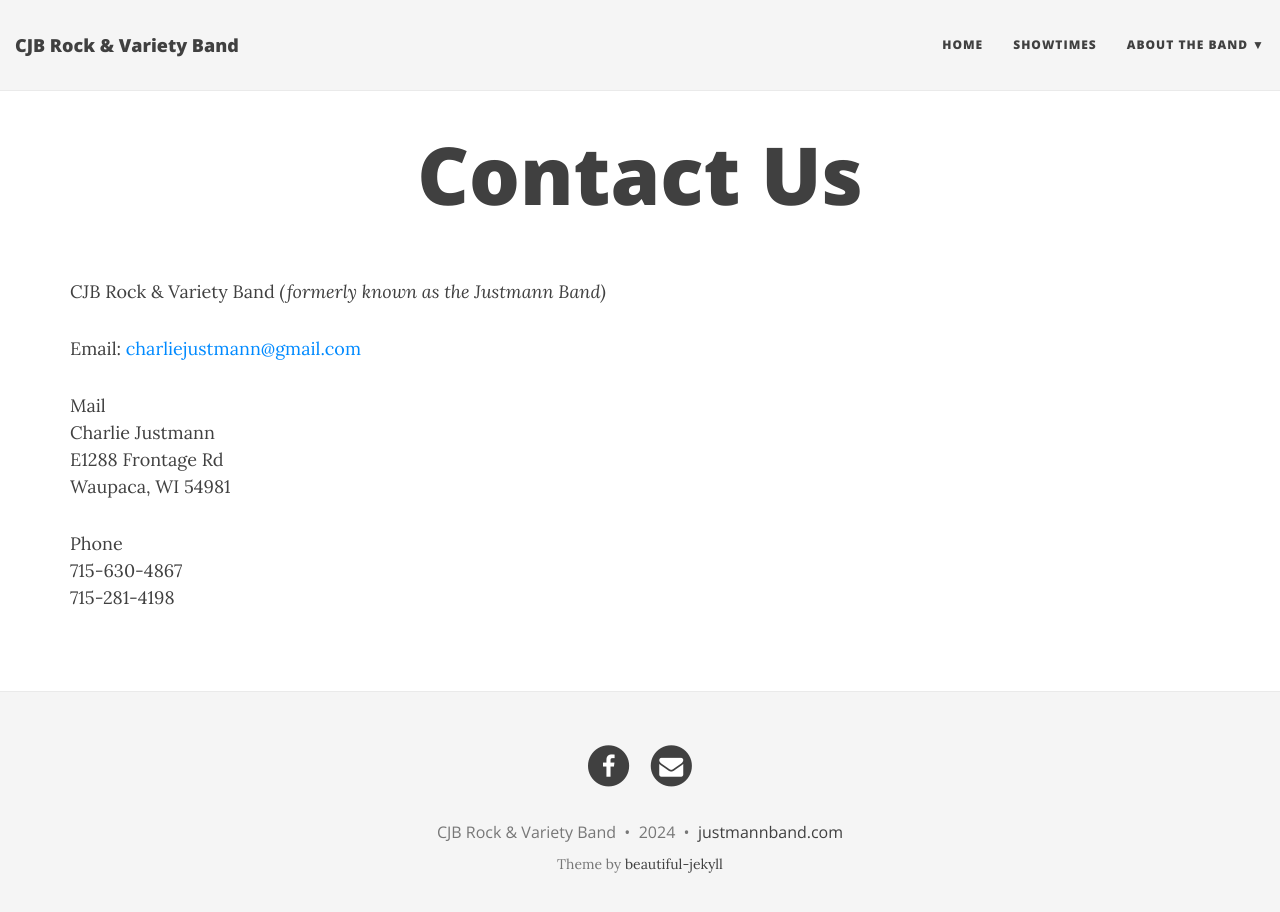
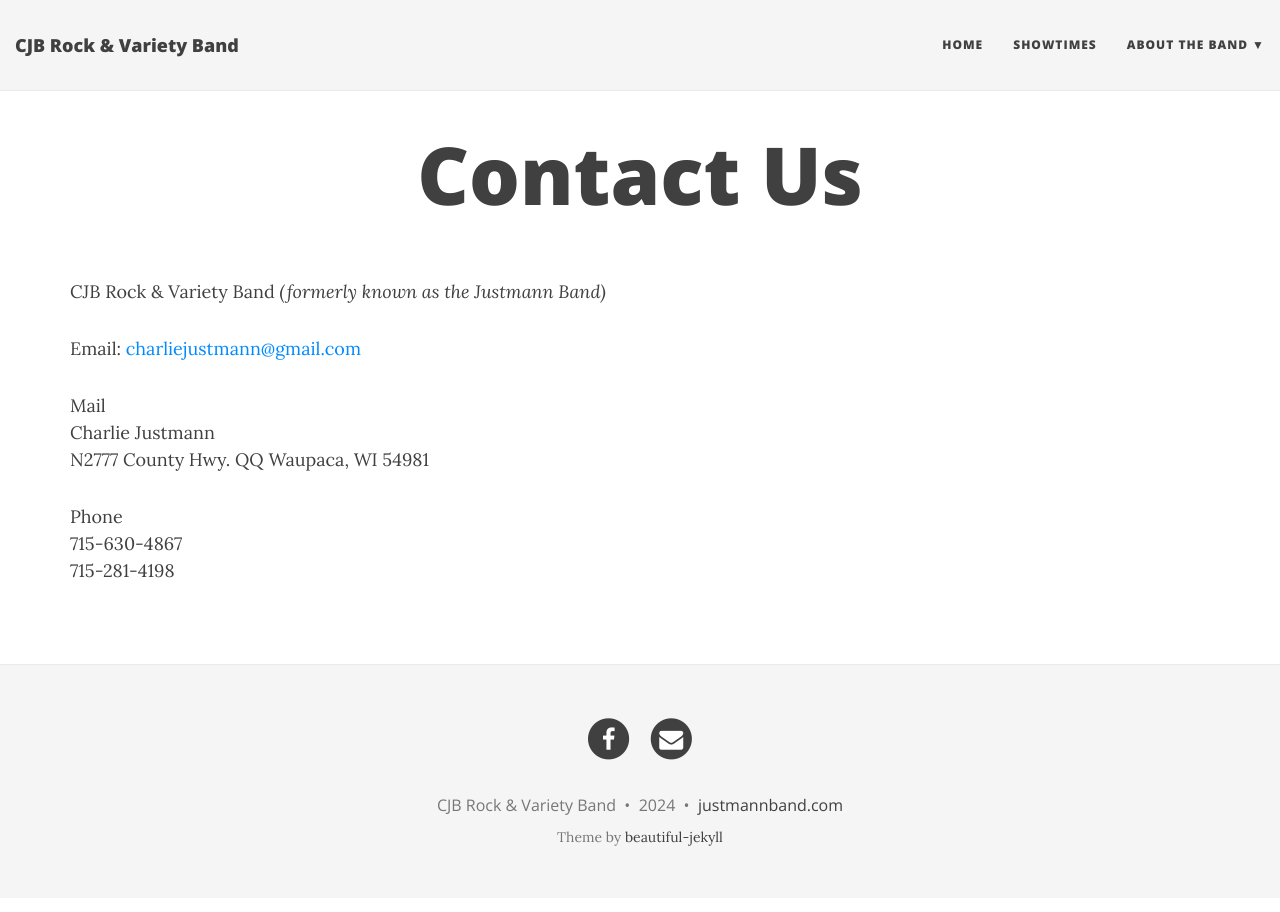
Before and after one commit to jcoenen/justmannband.com, a Jekyll site: the page built from contactus.md, in a window 1280 px wide and 925 px high. Shown: the top 912 px of the window. Built offline with Jekyll 4.4.1, drawn with Linux system fonts in a browser that asks for light colours; nearby versions of some CDN libraries.

Commit message:
Update contactus.md
New address

```diff
--- a/contactus.md
+++ b/contactus.md
@@ -10,7 +10,7 @@
 
 Mail
 Charlie Justmann
-E1288 Frontage Rd
+N2777 County Hwy. QQ
 Waupaca, WI 54981
 
 Phone
```
